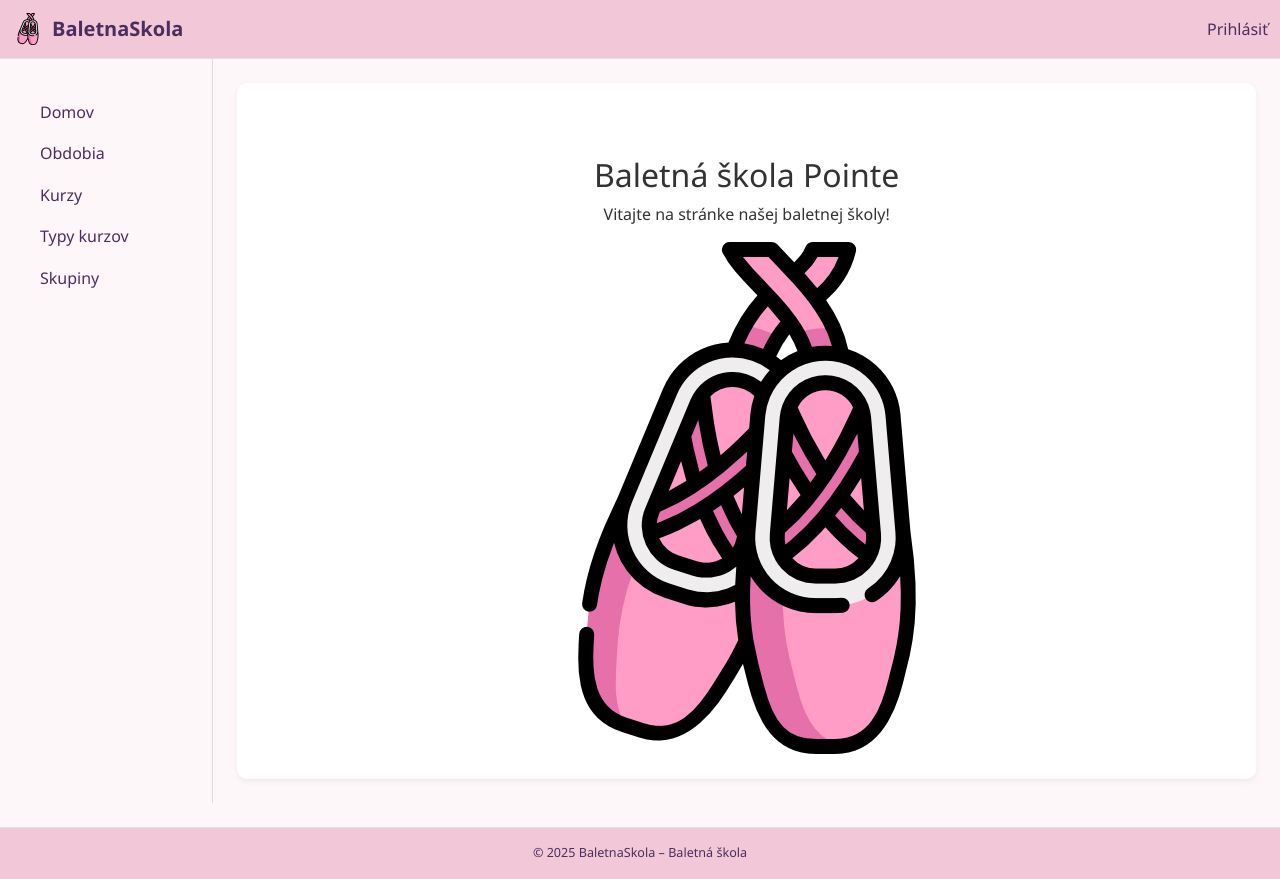
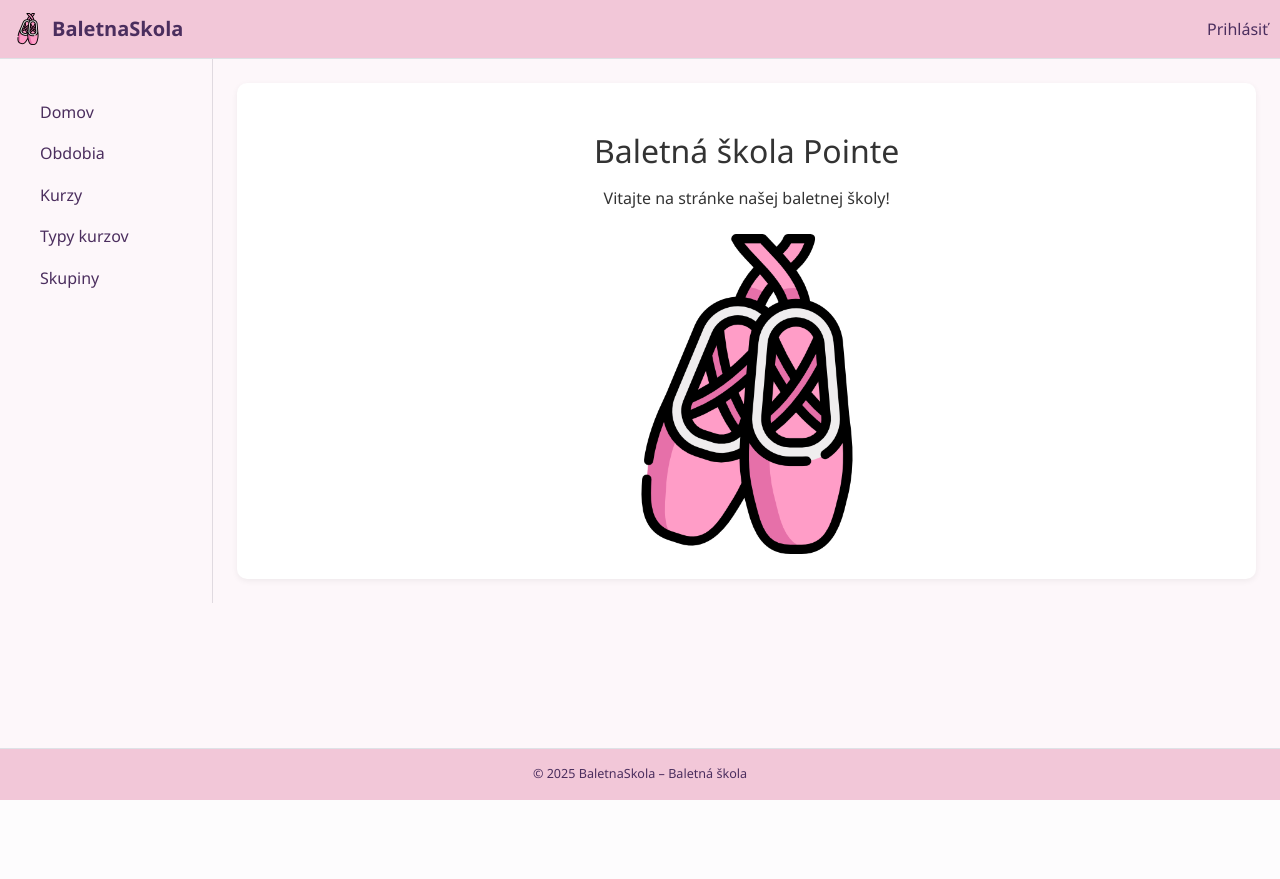
Before and after one commit to AnnaDubovcova/VAII_Baletna_skola, a PHP site: page / in a window 1280 px wide. After the commit the page ends 800 px from the top, so only its background shows below. Run offline with PHP 8.4, Linux system fonts and the light colour scheme.

Commit message:
Oprava responzivneho layoutu

```diff
--- a/vaiicko-master/App/Views/Home/index.view.php
+++ b/vaiicko-master/App/Views/Home/index.view.php
@@ -3,16 +3,16 @@
 /** @var \Framework\Support\LinkGenerator $link */
 ?>
 
-<div class="container-fluid">
-    <div class="row">
-        <div class="col mt-5">
-            <div class="text-center">
-                <h2>Baletná škola Pointe</h2>
-                <p>
-                    Vitajte na stránke našej baletnej školy!<br>
-                </p>
-                <img src="<?= $link->asset('images/pointe_shoes.png') ?>" alt="Logo baletnej skoly">
-            </div>
-        </div>
-    </div>
+<div class="home-hero text-center mt-4">
+    <h2 class="mb-3">Baletná škola Pointe</h2>
+
+    <p class="mb-4">
+        Vitajte na stránke našej baletnej školy!
+    </p>
+
+    <img
+            src="<?= $link->asset('images/pointe_shoes.png') ?>"
+            alt="Logo baletnej školy"
+            class="home-hero-image"
+    >
 </div>
--- a/vaiicko-master/App/Views/Layouts/root.layout.view.php
+++ b/vaiicko-master/App/Views/Layouts/root.layout.view.php
@@ -95,8 +95,9 @@
     </nav>
 </header>
 
-<div class="container-fluid">
-    <div class="row flex-nowrap">
+<div class="container-fluid main-shell">
+    <div class="row">
+
 
         <!-- Ľavý sidebar -->
         <nav id="sidebarMenu"
@@ -124,7 +125,7 @@
         </nav>
 
         <!-- Hlavný obsah -->
-        <main class="col py-4 main-content">
+        <main class="col-12 col-md-9 col-lg-10 py-4 main-content">
             <div class="container-fluid">
                 <div class="web-content">
                     <?= $contentHTML ?>
--- a/vaiicko-master/public/css/styl.css
+++ b/vaiicko-master/public/css/styl.css
@@ -1,10 +1,25 @@
 /* -------------------------------------------
    GLOBAL
 ------------------------------------------- */
+html,
+body {
+    height: 100%;
+}
+
 body {
     background-color: #fdf7fa; /* soft light pink */
     font-family: "Segoe UI", Roboto, Arial, sans-serif;
     color: #333;
+
+    /* sticky footer layout */
+    min-height: 100vh;
+    display: flex;
+    flex-direction: column;
+}
+
+/* hl. časť stránky medzi headerom a footerom */
+.main-shell {
+    flex: 1 0 auto;
 }
 
 /* Ak chceš – ale používaš hlavne .container-fluid,
@@ -44,7 +59,7 @@ body {
    SIDEBAR
 ------------------------------------------- */
 .sidebar {
-    min-height: calc(100vh - 56px); /* celé okno mínus výška topbaru */
+    /* min-height: calc(100vh - 56px);  <-- toto už netreba, robí zbytočný scroll */
     padding-top: 1rem;
     border-right: 1px solid #e0dae0;
     background-color: #fdf7fa !important;
@@ -151,6 +166,9 @@ footer {
     color: #4b2e5e;
     margin-top: 30px;
     font-size: 0.9rem;
+
+    /* sticky footer – footer sa nesťahuje, ostáva naspodku */
+    flex-shrink: 0;
 }
 
 footer small,
@@ -170,3 +188,29 @@ footer .text-muted {
         font-size: 1rem;
     }
 }
+
+/* -------------------------------------------
+   HOME – ÚVODNÝ BLOK A OBRÁZOK
+------------------------------------------- */
+.home-hero {
+    display: flex;
+    flex-direction: column;
+    align-items: center;   /* centrovanie obsahu vnútri bieleho bloku */
+    justify-content: center;
+}
+
+/* Obrázok na úvodnej stránke */
+.home-hero-image {
+    max-width: 260px;      /* pevný max. rozumný rozmer */
+    width: 80%;            /* na menších displejoch sa prispôsobí */
+    height: auto;
+    display: block;
+    margin: 0 auto;        /* horizontálne centrovanie pre istotu */
+}
+
+/* Na väčších obrazovkách ho môžeš trochu zväčšiť */
+@media (min-width: 768px) {
+    .home-hero-image {
+        max-width: 320px;
+    }
+}
```
